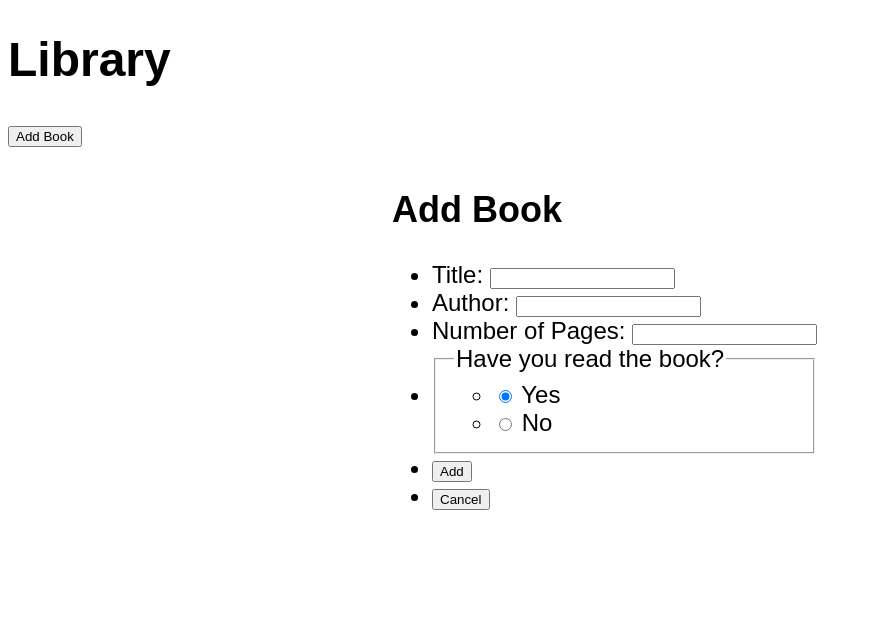
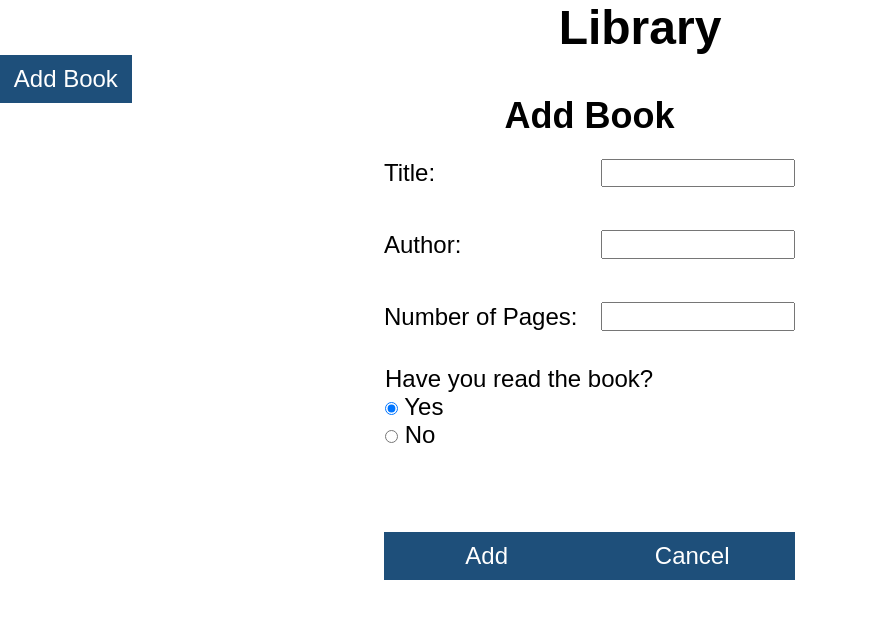
Before and after one commit to mg4603/library, a plain HTML site: page index.html in a window 1280 px wide. Both pictures are taken after a click on the button "Add Book". Shown: the whole page, without its empty margins (0-880 px from the left). Drawn offline with Linux system fonts and the light colour scheme.

Commit message:
Complete basic styling of index page

```diff
--- a/index.html
+++ b/index.html
@@ -15,19 +15,19 @@
         <form id="add-book-form" class="hide-form">
             <h2>Add Book</h2>
             <ul>
-                <li>
+                <li class="title-li">
                     <label for="title">Title:</label>
-                    <input type="text" name="title" minLength=3 maxLength=20 id="title">
+                    <input type="text" name="title" minLength=3 maxLength=20 id="title" required>
                 </li>
-                <li>
+                <li class="author-li">
                     <label for="author">Author:</label>
-                    <input type="text" name="author" minLength=3 maxLength=20 id="author">
+                    <input type="text" name="author" minLength=3 maxLength=20 id="author" required>
                 </li>
-                <li>
+                <li class="number-of-pages-li">
                     <label for="number_of_pages">Number of Pages:</label>
-                    <input type="number" name="number_of_pages" min=1 id="number_of_pags">
+                    <input type="number" name="number_of_pages" min=1 id="number_of_pags" required>
                 </li>
-                <li>
+                <li class="reading-status-li">
                     <fieldset>
                         <legend>Have you read the book?</legend>
                         <ul>
@@ -42,10 +42,8 @@
                         </ul>
                     </fieldset>
                 </li>
-                <li>
+                <li class="buttons-li">
                     <button type="submit" class="btn">Add</button>
-                </li>
-                <li>
                     <button type="button" class="btn cancel" >Cancel</button>
                 </li>
             </ul>
--- a/script.js
+++ b/script.js
@@ -1,5 +1,5 @@
 const containerDiv = document.querySelector('.container');
-
+const addBookToLibraryForm = document.getElementById('add-book-form');
 
 let myLibrary = [];
 
@@ -25,15 +25,16 @@ Book.prototype.removeBook = function(){
 function displayBook(book){
     const card = document.createElement('div');
     const h2 = document.createElement('h2');
+    const removeBook = document.createElement('button');
     const p = document.createElement('p');
     const ul = document.createElement('ul');
     const number_of_pages = document.createElement('li');
     const readLi = document.createElement('li');
     const readToggle = document.createElement('button');
-    const removeBook = document.createElement('button');
+
 
     removeBook.classList.add('remove-book');
-    removeBook.textContent = "x";
+    // removeBook.textContent = "x";
 
     card.classList.add('card');
     h2.textContent = book.title;
@@ -80,13 +81,15 @@ function deleteAllChildren(node){
 
 const addBookBtn = document.getElementById('add-book');
 addBookBtn.addEventListener('click', ()=>{
-    document.getElementById("add-book-form").classList.remove('hide-form');
+    addBookToLibraryForm.classList.remove('hide-form');
+    containerDiv.classList.add('translucent-container')
 });
 
-const addBookToLibraryForm = document.getElementById('add-book-form');
+
 const closeFormBtn = document.querySelector('.btn.cancel');
 closeFormBtn.addEventListener('click', ()=>{
     addBookToLibraryForm.classList.add('hide-form');
+    containerDiv.classList.remove('translucent-container')
 })
 
 const addBookToLibraryBtn = document.querySelector('#add-book-form .btn');
@@ -100,7 +103,7 @@ addBookToLibraryForm.addEventListener('submit', (event)=>{
     addBookToLibrary(book);
     addBookToLibraryForm.reset();
     addBookToLibraryForm.classList.add('hide-form')
-
+    containerDiv.classList.remove('translucent-container')
     renderBookCards();
 })
 
--- a/styles.css
+++ b/styles.css
@@ -1,5 +1,7 @@
 *{
     box-sizing: border-box;
+    margin: 0;
+    padding: 0;
 }
 body{
     font-size: 24px;
@@ -7,13 +9,26 @@ body{
     font-family: Arial, Helvetica, sans-serif;
 
 }
-
-.hide-form{
-    display: none;
+h1{
+    text-align: center;
+}
+button{
+    border: 1px solid transparent;
+    background-color: rgb(30, 79, 122);
+    color: white;
+    font-size: 24px;
+    padding: .7vw 1vw;
 }
 
 .add-book-container{
     position: relative;
+}
+form{
+    z-index: 9;
+    background-color: white;
+}
+#add-book-form.hide-form{
+    display: none;
 }
 
 #add-book-form{
@@ -21,8 +36,95 @@ body{
     background-color: white;
     top: 5vh;
     left: 30vw;
+    display: grid;
+    grid-template: 1fr 8fr/1fr;
 }
 
-.remove-book{
-    background-color: red;
+
+#add-book-form h2{
+    text-align: center;
+    grid-row: 1/2;
+    grid-column: 1/ -1;
 }
+
+#add-book-form > ul{
+    list-style: none;
+    display: grid;
+    grid-template-rows: repeat(3, 1fr) 3fr 1fr;
+    gap: 3vh;
+}
+#add-book-form .title-li,
+#add-book-form .author-li,
+#add-book-form .number-of-pages-li{
+    display: grid;
+    grid-template-columns: 1fr 1fr;
+    gap: 3vh;
+    align-items: center;
+}
+#add-book-form .title-li input,
+#add-book-form .author-li input,
+#add-book-form .number-of-pages-li input{
+    padding: 0.6vh;
+}
+
+#add-book-form .buttons-li{
+    display: grid;
+    grid-template-columns: 1fr 1fr;
+}
+
+#add-book-form > ul >li > fieldset{
+    border: 1px solid transparent;
+}
+#add-book-form > ul > li > fieldset > ul{
+    list-style: none;
+}
+
+button.remove-book{
+    background: url('./assets/images/close.svg');
+    background-repeat: no-repeat;
+    width: 1vw;
+    height: 1vw;
+    border: 1px solid transparent;
+}
+
+.translucent-container{
+    opacity: 30%;
+}
+
+.container{
+    display: grid;
+    grid-template-columns: repeat(auto-fit, minmax(200px, 300px));
+    padding: 3vh;
+    gap: 3vh;
+}
+
+.card{
+    display: grid;
+    grid-template: 1fr 1fr 1fr/ 1fr auto;
+    align-items: center;
+
+}
+
+.card h2{
+    grid-row:1/2;
+    grid-column:1/2;
+}
+
+.card .remove-book{
+    grid-row: 1/2;
+    grid-column:2/3;
+}
+
+.card p{
+    grid-row: 2/3;
+}
+.card ul{
+    grid-row: 3/4;
+    list-style: none;
+    display: grid;
+    grid-template-columns: 1fr 1fr;
+    align-items: center;
+}
+.card ul li:last-child{
+    justify-self: end;
+}
```
